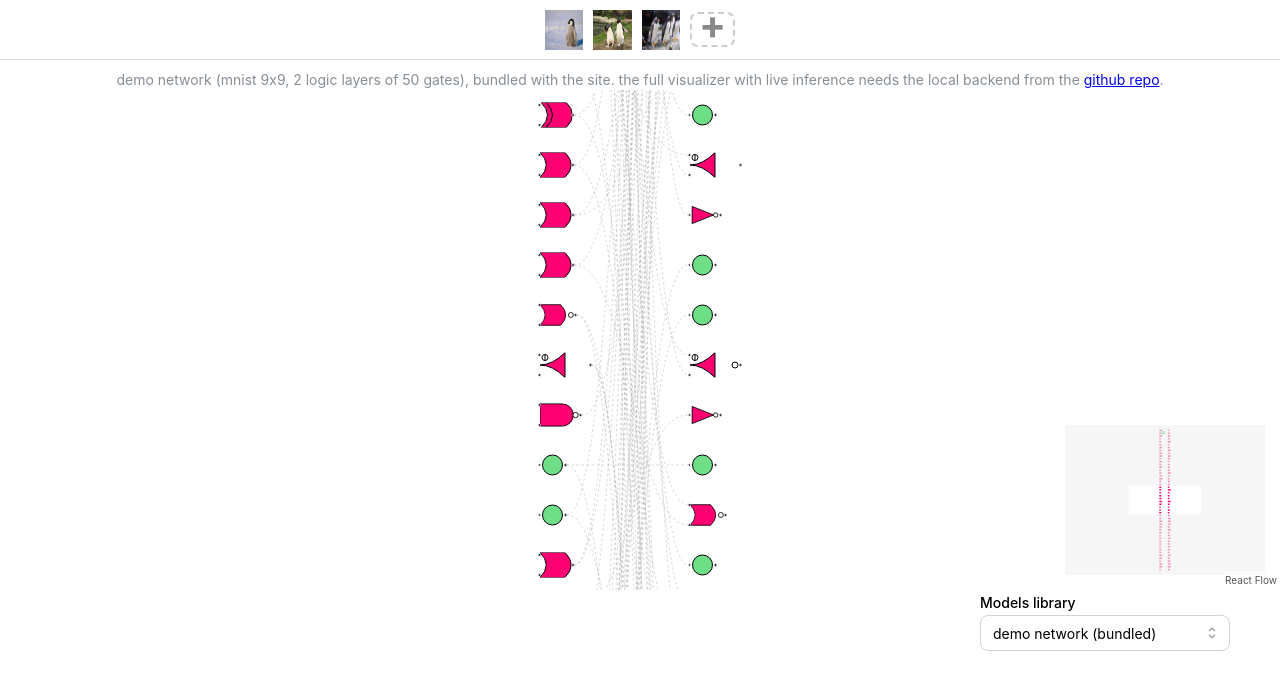
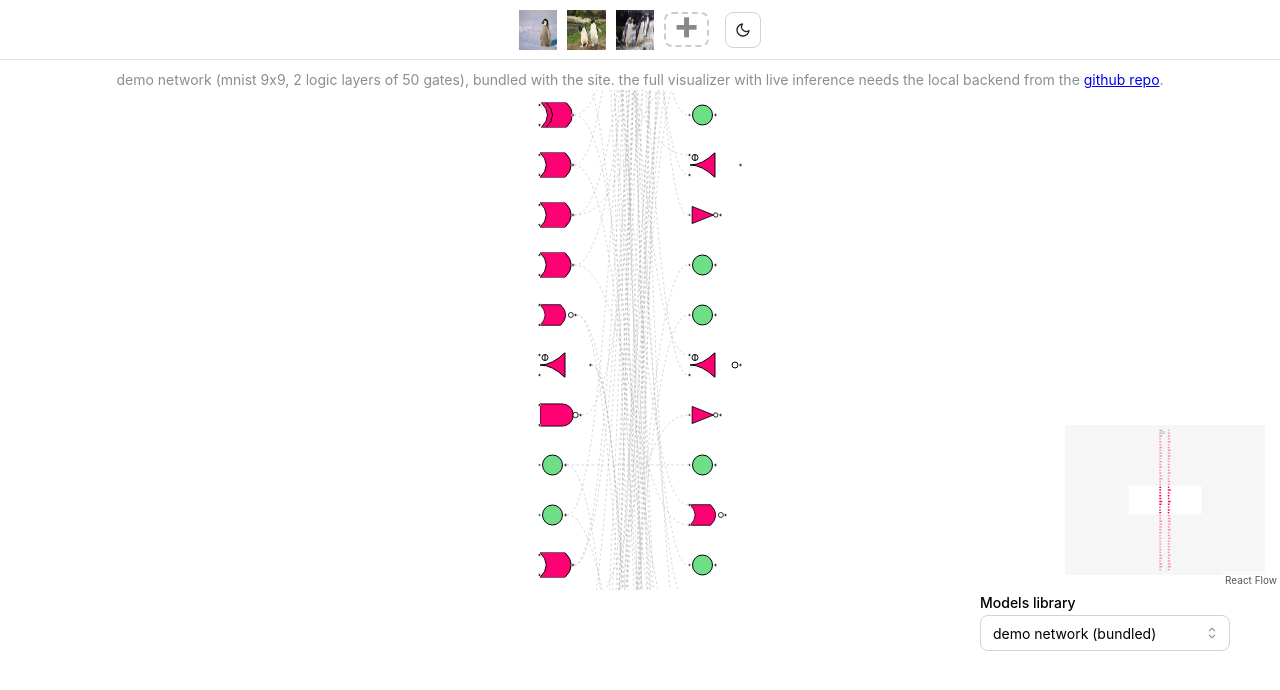
Before and after one commit to matheusmaldaner/DiffLogicVisualizer, a Next.js app in the folder frontend/: page / in a window 1280 px wide. Shown: the top 690 px of the page. Built offline with nearby package versions, Linux system fonts and the light colour scheme.

Commit message:
add mantine color scheme toggle defaulting to light

```diff
--- a/frontend/app/layout.tsx
+++ b/frontend/app/layout.tsx
@@ -24,7 +24,7 @@
   return (
     <html lang="en" {...mantineHtmlProps}>
       <head>
-        <ColorSchemeScript />
+        <ColorSchemeScript defaultColorScheme="light" />
         <link rel="shortcut icon" href="/favicon.svg" />
         <meta
           name="viewport"
@@ -32,7 +32,9 @@
         />
       </head>
       <body>
-        <MantineProvider theme={theme}>{children}</MantineProvider>
+        <MantineProvider theme={theme} defaultColorScheme="light">
+          {children}
+        </MantineProvider>
       </body>
     </html>
   );
--- a/frontend/components/Header/HeaderMegaMenu.tsx
+++ b/frontend/components/Header/HeaderMegaMenu.tsx
@@ -1,9 +1,11 @@
 'use client';
 
   import {
+    ActionIcon,
     Box,
     Group,
     Text,
+    useMantineColorScheme,
   } from '@mantine/core';
   import classes from './HeaderMegaMenu.module.css';
   import Image from 'next/image';
@@ -17,6 +19,11 @@
 
 
   export function HeaderMegaMenu() {
+
+    // explicit light/dark toggle, never auto, persisted by mantine in localstorage
+    const { colorScheme, setColorScheme } = useMantineColorScheme();
+    const toggleColorScheme = () =>
+      setColorScheme(colorScheme === 'dark' ? 'light' : 'dark');
 
     const [image, setImage] = useState(EmperorPenguinBabyImage.src);
 
@@ -185,6 +192,52 @@
 
             </Group>
 
+            <ActionIcon
+              variant="default"
+              size={36}
+              radius="md"
+              aria-label="toggle theme"
+              onClick={toggleColorScheme}
+            >
+              {colorScheme === 'dark' ? (
+                <svg
+                  viewBox="0 0 24 24"
+                  width={16}
+                  height={16}
+                  fill="none"
+                  stroke="currentColor"
+                  strokeWidth={2}
+                  strokeLinecap="round"
+                  strokeLinejoin="round"
+                  aria-hidden="true"
+                >
+                  <circle cx="12" cy="12" r="5" />
+                  <line x1="12" y1="1" x2="12" y2="3" />
+                  <line x1="12" y1="21" x2="12" y2="23" />
+                  <line x1="4.22" y1="4.22" x2="5.64" y2="5.64" />
+                  <line x1="18.36" y1="18.36" x2="19.78" y2="19.78" />
+                  <line x1="1" y1="12" x2="3" y2="12" />
+                  <line x1="21" y1="12" x2="23" y2="12" />
+                  <line x1="4.22" y1="19.78" x2="5.64" y2="18.36" />
+                  <line x1="18.36" y1="5.64" x2="19.78" y2="4.22" />
+                </svg>
+              ) : (
+                <svg
+                  viewBox="0 0 24 24"
+                  width={16}
+                  height={16}
+                  fill="none"
+                  stroke="currentColor"
+                  strokeWidth={2}
+                  strokeLinecap="round"
+                  strokeLinejoin="round"
+                  aria-hidden="true"
+                >
+                  <path d="M21 12.79A9 9 0 1 1 11.21 3 7 7 0 0 0 21 12.79z" />
+                </svg>
+              )}
+            </ActionIcon>
+
           </Group>
         </header>
 
```
